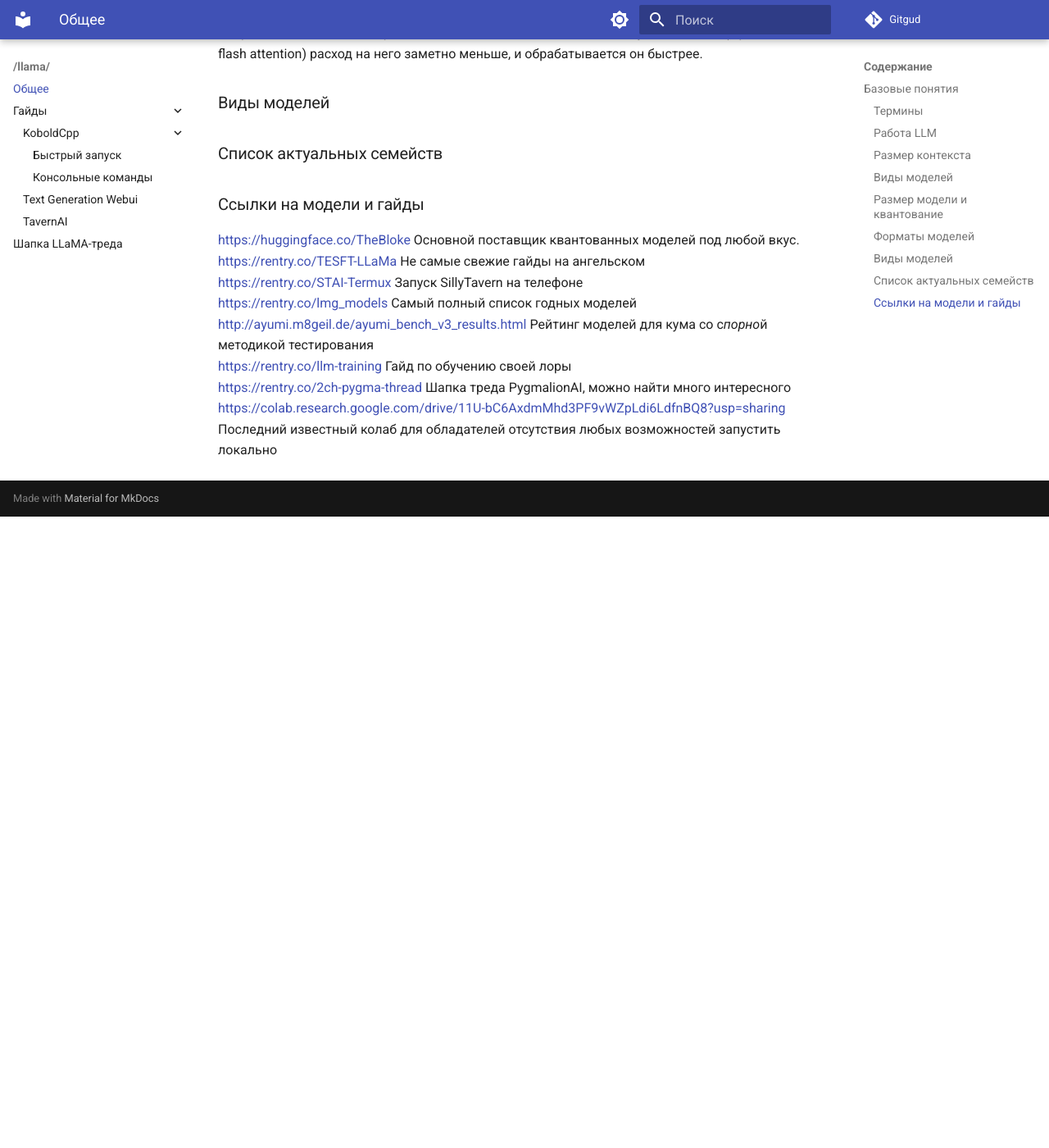
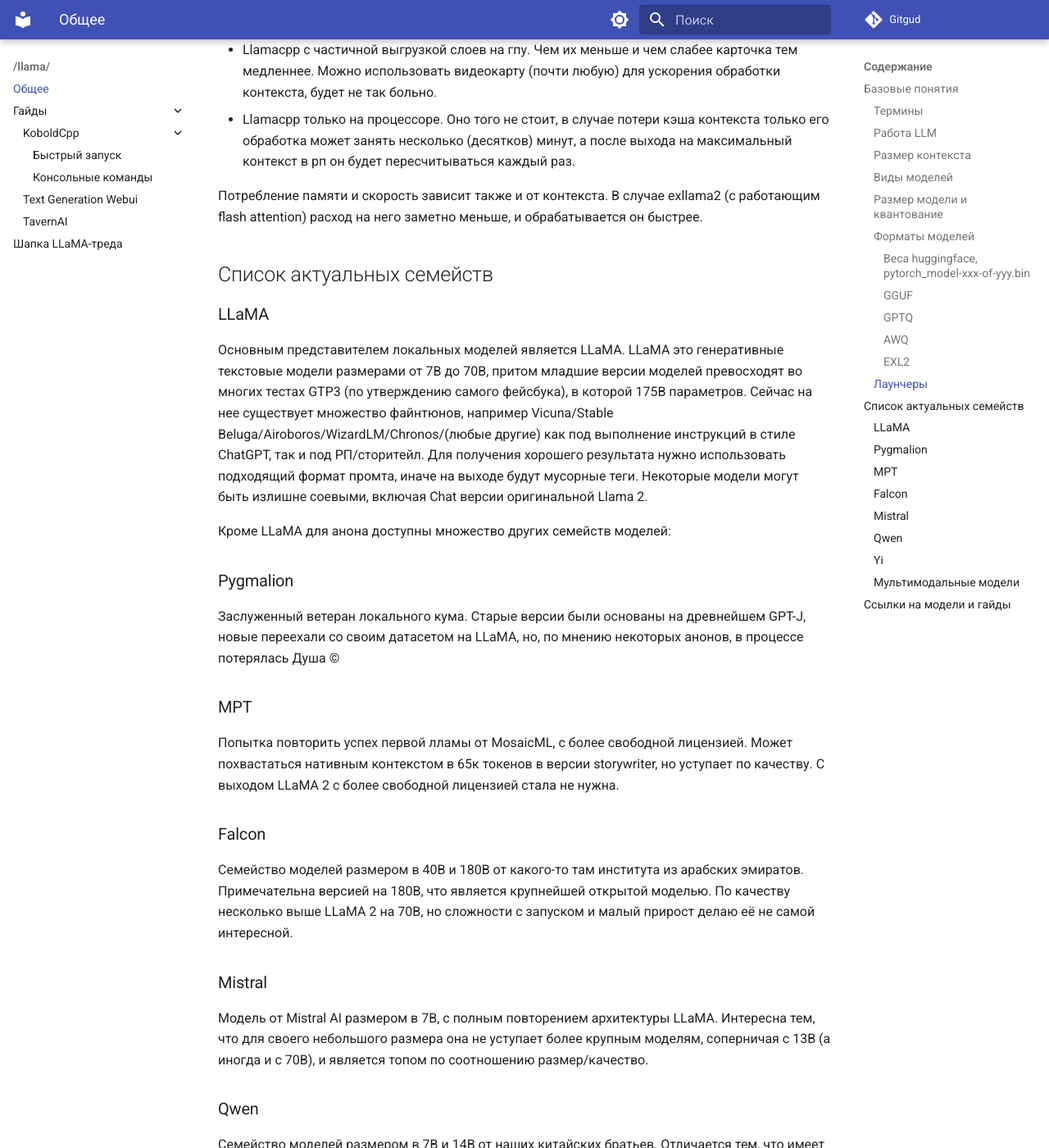
Before and after one commit to 2ch-ai/wiki, an MkDocs documentation site: the page built from docs/llama/index.md, in a window 1280 px wide and 1400 px high, scrolled down 8351 px. Shown: the whole window at 82% size. Built offline with MkDocs 1.6.1 and Material for MkDocs 9.7.7, drawn with Linux system fonts in a browser that asks for light colours; before the commit the page ends 8981 px from its top, so only the background shows below that; some of the changed text lies outside the part shown.

Commit message:
added info about models; formatting updates

```diff
--- a/docs/llama/index.md
+++ b/docs/llama/index.md
@@ -110,40 +110,44 @@
 - Квантованные (особенно в малую битность) модели малопригодны для обучения, есть алгоритмы типа QLora и подобные, но их результат будет хуже чем при работе с полноразмерными моделями.
 - Сильное ужатие приведет к поломке и шизе, 3 бита можно считать нижней границей.
 
-###Форматы моделей
-В настоящее время можно встретить следующие форматы:
+### Форматы моделей
+Все описанные форматы кроме GGUF распространяются папкой, в которой лежат как веса модели (файлы .bin или .safetensors).
 
-- Веса huggingface, pytorch_model-xxx-of-yyy.bin
+!!! info "Из всей совокупности форматов нам интересны только GGUF и GPTQ/EXL2 кванты."
+
+#### Веса huggingface, pytorch_model-xxx-of-yyy.bin
 
 Оригинальные неквантованные веса, могут быть запущены с помощью Transformers, однако следует отметить что в ванильном представлении (без использования ядра exllama в text-generation-webui) он крайне неэффективно использует память. Из плюсов - поддержка всего и вся, легкость разработки новых фич, возможность запускать на процессоре и делить между разными видеокартами. Обычному нужен чтобы про него почитать и забыть. После прямой конверсии в safetensors оригинальные веса могут быть запущены с помощью Exllama 2 в fp16.
 
-- GGUF - формат для Llamacpp, может быть запущен на процессоре, на видеокарте, на процессоре и видеокарте совместно, на маках с их общей памятью и ускорением и прочем.
+#### GGUF
+Формат для Llamacpp, может быть запущен на процессоре, на видеокарте, на процессоре и видеокарте совместно, на маках с их общей памятью и ускорением и прочем.
 
 Используется также во всяких форках llamacpp (kobold_cpp, ...). Если ты "счастливый" обладатель 8гб врам или менее, то это твой бро для запуска моделей побольше.
 Размер кванта обознается как `qN_K_s`, где `N` - битность (реальная не соответствует написанному, Q2 имеет более 3х бит), K - версия формата, качать нужно только ее (исключение - Q8_0), буква после K: S - поменьше размером но пониже точностью, M - побольше но поточнее, L - еще больше (почти не встречается). Из плюсов - все в одном файле, квантование в этот формат можно сделать на любом калькуляторе. Из минусов - поскольку используется фиксированная таблица точности для разных частей модели, потерь при ужатии чуть больше чем в других форматах при том же размере.
 
-- GPTQ - один из первых форматов квантованной модели (при этом достаточно эффективный).
+#### GPTQ
+Один из первых форматов квантованной модели (при этом достаточно эффективный).
 
 Может быть выполнен в 3, 4 и 8 бит, также содержит параметры group size а act order, определяющие внутреннюю структуру и размер. Самый простой - без act order с одной группой. Самый жирный - 32 группы с act order, на "4 битах" имеет эффективную битность ~4.65.
 Может быть запущен с помощью разных лаунчеров, наиболее интересен Exllama (2). Работает на видеокарте.
 
-- AWQ - более новый формат для видеокарты.
+#### AWQ
+Более новый формат для видеокарты.
 
 Обещают большую эффективность квантования по сравниню с GPTQ, аж что 3 бита AWQ равно 4 битам GPTQ (подтверждений этому не замечено). Может быть запущен с помощью AutoAWQ, формат относительно редкий и не рекомендуется.
 
-- EXL2 - новый формат для лаунчера Exllama2.
+#### EXL2
+Новый формат для лаунчера Exllama2.
 
 Похож на gptq, но позволяет делать квантование в произвольную битность. В процессе создания происходит оценка важности разных частей моделей, что должно давать наилучшее качество в том же размере. Из минусов - кантование требует  времени и ресурсов, используемый про оценке датасет может влиять на качество кванта (по степени влияния и его наличии достоверных данных нет), если в процессе допущена ошибка (например, использована оценка для другой модели) - результат может оказаться посредственным. Запускается через Exllama2. Работает только на видеокарте.
 
-Все описанные форматы кроме GGUF распространяются папкой, в которой лежат как веса модели (файлы .bin или .safetensors).
-!!! info "Из всей совокупности форматов нам интересны только GGUF и GPTQ/EXL2 кванты, а из лаунчеров - Exllama2 и Llamacpp."
+### Лаунчеры
+!!! info "Из всей совокупности лаунчеров нам интересны только Exllama2 и Llamacpp."
 
-***
-
-!!! note "Стоит отметить что у каждого из этих ланучеров реализован свой набор семплеров и функций"
+!!! note "Стоит отметить что у каждого из ланучеров реализован свой набор семплеров и функций"
 	И они отличаются от дефолтных, представленных в трансформерсе.
 
-Для обеспечения полного функционала в убабуге реализованы дополнительные обертки этих ланчеров с приставкой ==HF== (HuggingFace). Также эти версии позволят использовать CFG и негативный промт. Последний является наиболее мощным средством в расцензуривании модели и управлении ее поведением.
+Для обеспечения полного функционала в убабуге реализованы дополнительные обертки Exllama2/Llamacpp лаунчеров с приставкой ==HF== (HuggingFace). Также эти версии позволят использовать CFG и негативный промт. Последний является наиболее мощным средством в расцензуривании модели и управлении ее поведением.
 
 ***
 
@@ -156,11 +160,36 @@
 
 Потребление памяти и скорость зависит также и от контекста. В случае exllama2 (с работающим flash attention) расход на него заметно меньше, и обрабатывается он быстрее.
 
-### Виды моделей
+## Список актуальных семейств
+### LLaMA
+Основным представителем локальных моделей является LLaMA. LLaMA это генеративные текстовые модели размерами от 7B до 70B, притом младшие версии моделей превосходят во многих тестах GTP3 (по утверждению самого фейсбука), в которой 175B параметров. Сейчас на нее существует множество файнтюнов, например Vicuna/Stable Beluga/Airoboros/WizardLM/Chronos/(любые другие) как под выполнение инструкций в стиле ChatGPT, так и под РП/сторитейл. Для получения хорошего результата нужно использовать подходящий формат промта, иначе на выходе будут мусорные теги. Некоторые модели могут быть излишне соевыми, включая Chat версии оригинальной Llama 2.
 
-### Список актуальных семейств
+Кроме LLaMA для анона доступны множество других семейств моделей:
 
-### Ссылки на модели и гайды
+### Pygmalion
+Заслуженный ветеран локального кума. Старые версии были основаны на древнейшем GPT-J, новые переехали со своим датасетом на LLaMA, но, по мнению некоторых анонов, в процессе потерялась Душа ©
+
+### MPT
+Попытка повторить успех первой лламы от MosaicML, с более свободной лицензией. Может похвастаться нативным контекстом в 65к токенов в версии storywriter, но уступает по качеству. С выходом LLaMA 2 с более свободной лицензией стала не нужна.
+
+### Falcon
+Семейство моделей размером в 40B и 180B от какого-то там института из арабских эмиратов. Примечательна версией на 180B, что является крупнейшей открытой моделью. По качеству несколько выше LLaMA 2 на 70B, но сложности с запуском и малый прирост делаю её не самой интересной.
+
+### Mistral
+Модель от Mistral AI размером в 7B, с полным повторением архитектуры LLaMA. Интересна тем, что для своего небольшого размера она не уступает более крупным моделям, соперничая с 13B (а иногда и с 70B), и является топом по соотношению размер/качество.
+
+### Qwen
+Семейство моделей размером в 7B и 14B от наших китайских братьев. Отличается тем, что имеет мультимодальную версию с обработкой на входе не только текста, но и картинок. В принципе хорошо умеет в английский, но китайские корни всё же проявляется в чате в виде периодически высираемых иероглифов.
+
+### Yi
+Неплохая китайская модель на 34B, способная занять разрыв после невыхода LLaMA соответствующего размера.
+
+### Мультимодальные модели
+Текущим трендом являются мультимодальные модели, это когда к основной LLM сбоку приделывают модуль распознавания изображений, что в теории должно позволять LLM понимать изображение, отвечать на вопросы по нему, а в будущем и манипулировать им.
+
+==TODO: добавить инфу о мультимодалках==
+
+## Ссылки на модели и гайды
 
 <https://huggingface.co/TheBloke> Основной поставщик квантованных моделей под любой вкус.
 <https://rentry.co/TESFT-LLaMa> Не самые свежие гайды на ангельском
```
